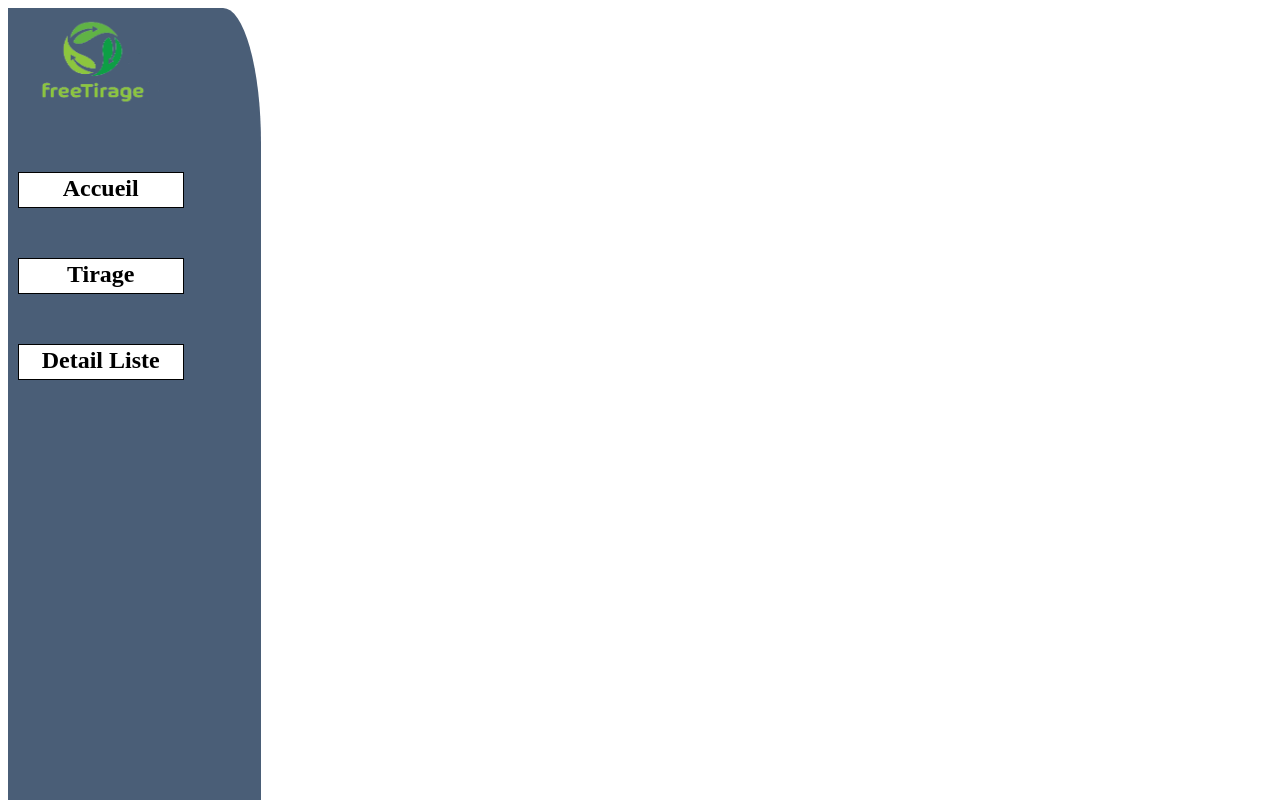
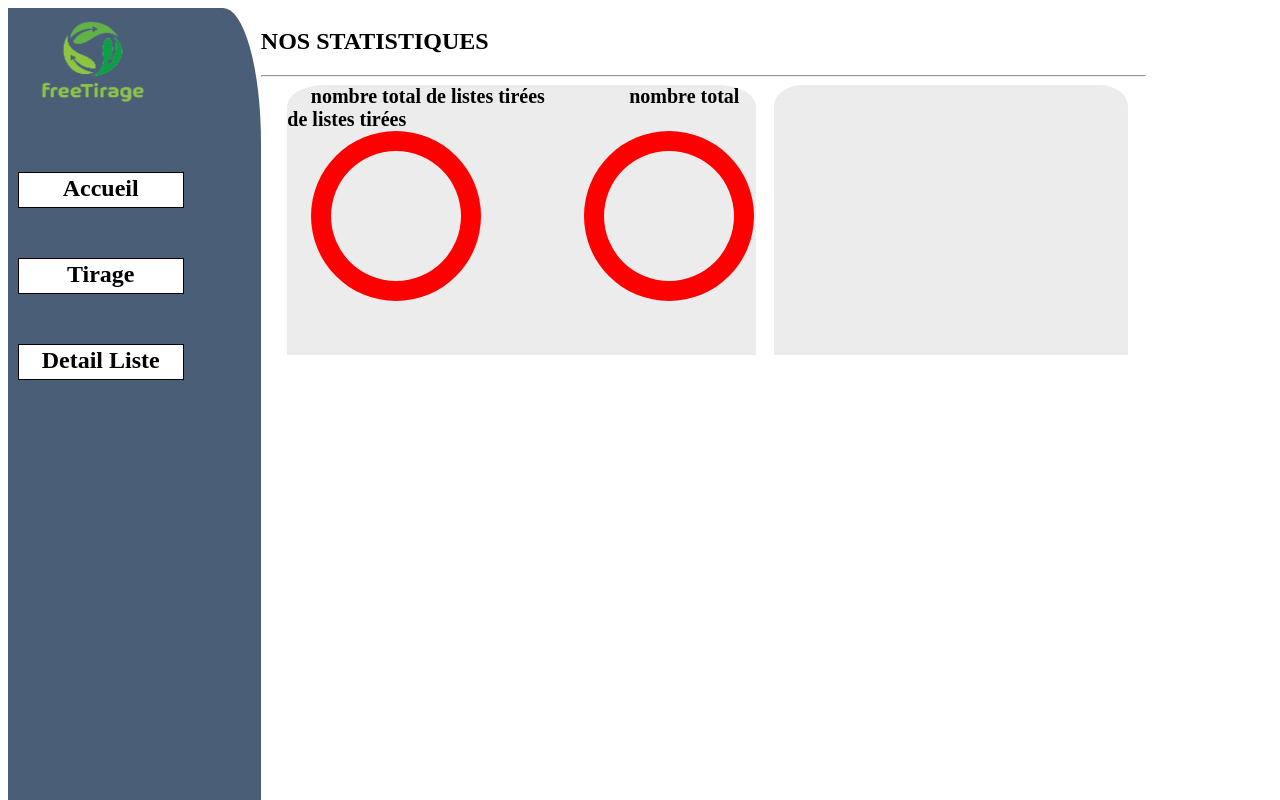
Before and after one commit to devBakary/APITirageInterface, an Angular app: page /tirageA in a window 1280 px wide. Shown: the top 800 px of the page. Built offline with nearby package versions, Linux system fonts and the light colour scheme.

Commit message:
premier commit sur la branche dev

```diff
--- a/src/app/accueil/accueil.component.scss
+++ b/src/app/accueil/accueil.component.scss
@@ -1,16 +1,9 @@
 
-
-.container{
-  display: flex;
-}
-/* le corps de la page*/
-.main{
-  width: 70%;
-}
 
 .stat{
   display: flex;
 }
+
 
 /* le deux container contenant les statistiques*/
 .stat1{
--- a/src/app/app.component.html
+++ b/src/app/app.component.html
@@ -1,5 +1,5 @@
 <div>
-  <router-outlet>
+    <section class="container">
 
       <aside class="dashboard">
         <img src="assets/images/logo.png" alt="">
@@ -18,8 +18,10 @@
           </ul>
 
         </div>
+      </aside>
+      <div class="main">
+        <router-outlet></router-outlet>
+      </div>
+    </section>
 
-    </aside>
-
-  </router-outlet>
 </div>
--- a/src/app/app.component.scss
+++ b/src/app/app.component.scss
@@ -1,3 +1,11 @@
+.container{
+  display: flex;
+}
+/* le corps de la page*/
+.main{
+  width: 70%;
+}
+
 /* les styles pour le menu de navigation */
 img{
   height: 110px;
```
Lines whose indentation alone changed are shown as unchanged.
